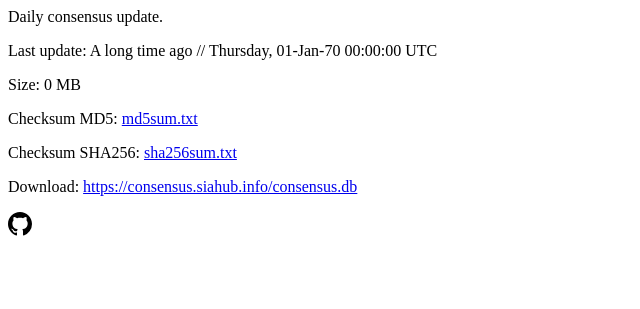
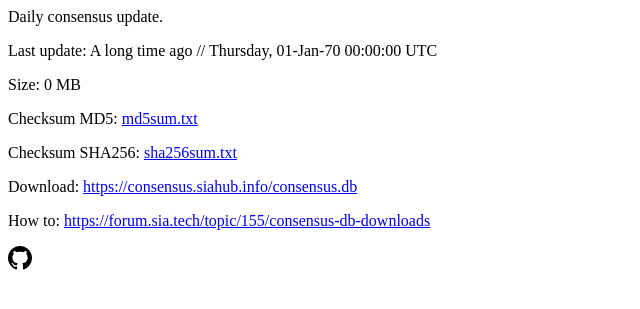
Before and after one commit to SiaHubLab/consensus.siahub.info, a PHP site: page / in a window 1280 px wide. Shown: the top 309 px of the page, without its empty margins (0-640 px from the left). Run offline with PHP 8.4, Linux system fonts and the light colour scheme.

Commit message:
how to link

```diff
--- a/index.php
+++ b/index.php
@@ -17,6 +17,8 @@
 <p>Checksum SHA256: <?=explode(' ', file_get_contents('./sha256sum.txt'))[0]?> <a href="/sha256sum.txt">sha256sum.txt</a></p>
 
 <p>Download: <a href="/consensus.db">https://consensus.siahub.info/consensus.db</a></p>
+
+<p>How to: <a href="https://forum.sia.tech/topic/155/consensus-db-downloads">https://forum.sia.tech/topic/155/consensus-db-downloads</a></p>
 
 <p><a href="https://github.com/S-anasol/consensus.siahub.info"><svg aria-hidden="true" class="octicon octicon-mark-github" height="24" version="1.1" viewBox="0 0 16 16" width="24"><path fill-rule="evenodd" d="M8 0C3.58 0 0 3.58 0 8c0 3.54 2.29 6.53 5.47 7.59.4.07.55-.17.55-.38 0-.19-.01-.82-.01-1.49-2.01.37-2.53-.49-2.69-.94-.09-.23-.48-.94-.82-1.13-.28-.15-.68-.52-.01-.53.63-.01 1.08.58 1.23.82.72 1.21 1.87.87 2.33.66.07-.52.28-.87.51-1.07-1.78-.2-3.64-.89-3.64-3.95 0-.87.31-1.59.82-2.15-.08-.2-.36-1.02.08-2.12 0 0 .67-.21 2.2.82.64-.18 1.32-.27 2-.27.68 0 1.36.09 2 .27 1.53-1.04 2.2-.82 2.2-.82.44 1.1.16 1.92.08 2.12.51.56.82 1.27.82 2.15 0 3.07-1.87 3.75-3.65 3.95.29.25.54.73.54 1.48 0 1.07-.01 1.93-.01 2.2 0 .21.15.46.55.38A8.013 8.013 0 0 0 16 8c0-4.42-3.58-8-8-8z"></path></svg></a></p>
 
```
